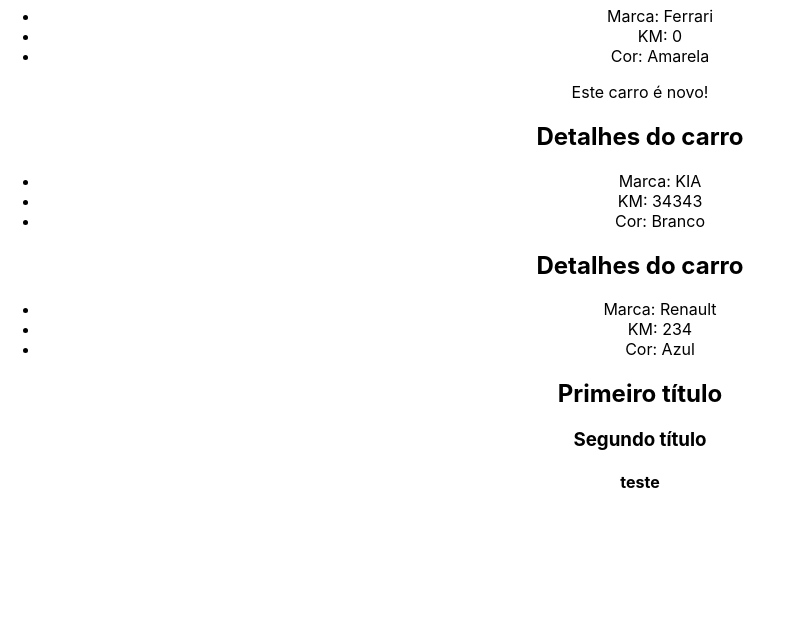
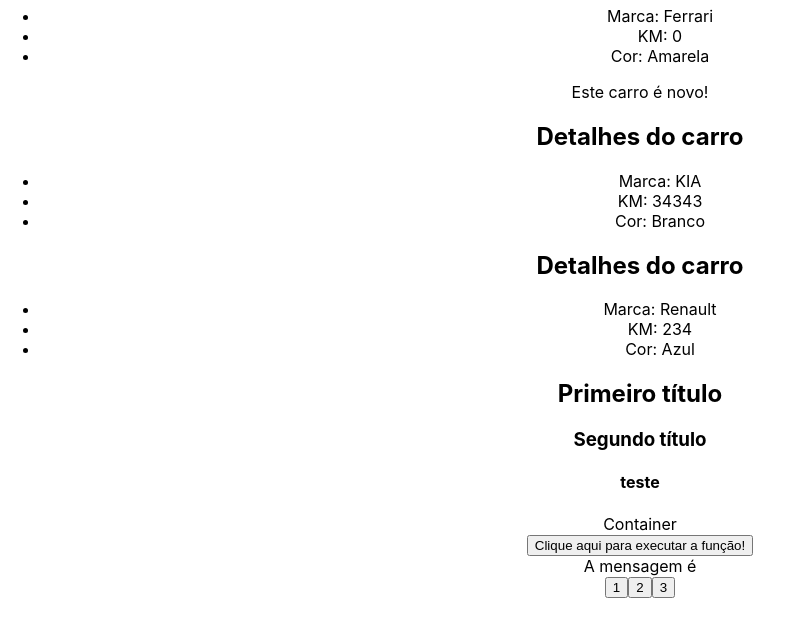
Before and after one commit to matheustsnts/curso-react, a React (Create React App) app in the folder aula03/desafio-01-producao/: page / in a window 1280 px wide. Shown: the part 1973-2609 px from the top of the page, without its empty margins (0-793 px from the left). Built offline with nearby package versions, Linux system fonts and the light colour scheme.

Commit message:
feat: aula de props e state lift.

```diff
--- a/aula03/desafio-01-producao/src/App.js
+++ b/aula03/desafio-01-producao/src/App.js
@@ -9,6 +9,10 @@
 import { useState } from 'react';
 import CarDetails from './components/CarDetails';
 import Fragment from './components/Fragment';
+import Container from './components/Container';
+import ExecuteFunction from './components/ExecuteFunction';
+import Message from './components/Message';
+import ChangeMessageState from './components/ChangeMessageState';
 
 function App() {
   //const name = "Joaquim";
@@ -19,6 +23,16 @@
     {id: 2, brand: "KIA", color: "Branco", newCar: false, km: 34343},
     {id: 3, brand: "Renault", color: "Azul", newCar: false, km: 234},
   ];
+
+  function showMessage() {
+    console.log("Evento do componente pai!")
+  }
+
+  const [message, setMessage] = useState("");
+
+  const handleMessage = (msg) => {
+    setMessage(msg);
+  }
 
   return (
     <div className="App">
@@ -41,10 +55,20 @@
         <CarDetails brand="Fiat" km={4500} color="Branco" newCar={false} />
         {/* loop em array de objetos */}
         {cars.map((car) => (
-          <CarDetails brand={car.brand} color={car.color} km={car.km} newCar={car.newCar} />
+          <CarDetails
+            key={car.id}
+            brand={car.brand}
+            color={car.color}
+            km={car.km}
+            newCar={car.newCar} />
         ))}
         {/* fragment */}
         <Fragment propFragment="teste"/>
+        <Container />
+        {/* executar função */}
+        <ExecuteFunction myFunction={showMessage} />
+        <Message msg={message}/>
+        <ChangeMessageState handleMessage={handleMessage} />
       </div>
     </div>
   );
--- /dev/null
+++ b/aula03/desafio-01-producao/src/components/ChangeMessageState.js
@@ -0,0 +1,15 @@
+import React from 'react'
+
+const ChangeMessageState = ({handleMessage}) => {
+
+    const messages = ["Oi", "Olá", "tudo bem?"]
+  return (
+    <div>
+        <button onClick={() => handleMessage(messages[0])}>1</button>
+        <button onClick={() => handleMessage(messages[1])}>2</button>
+        <button onClick={() => handleMessage(messages[2])}>3</button>
+    </div>
+  )
+}
+
+export default ChangeMessageState
--- /dev/null
+++ b/aula03/desafio-01-producao/src/components/Container.js
@@ -0,0 +1,7 @@
+const Container = () => {
+  return (
+    <div>Container</div>
+  )
+}
+
+export default Container
--- /dev/null
+++ b/aula03/desafio-01-producao/src/components/ExecuteFunction.js
@@ -0,0 +1,9 @@
+const ExecuteFunction = ({myFunction}) => {
+  return (
+    <div>
+        <button onClick={myFunction}>Clique aqui para executar a função!</button>
+    </div>
+  )
+}
+
+export default ExecuteFunction
--- /dev/null
+++ b/aula03/desafio-01-producao/src/components/Message.js
@@ -0,0 +1,9 @@
+import React from 'react'
+
+const Message = ({msg}) => {
+  return (
+    <div>A mensagem é {msg}</div>
+  )
+}
+
+export default Message
```
